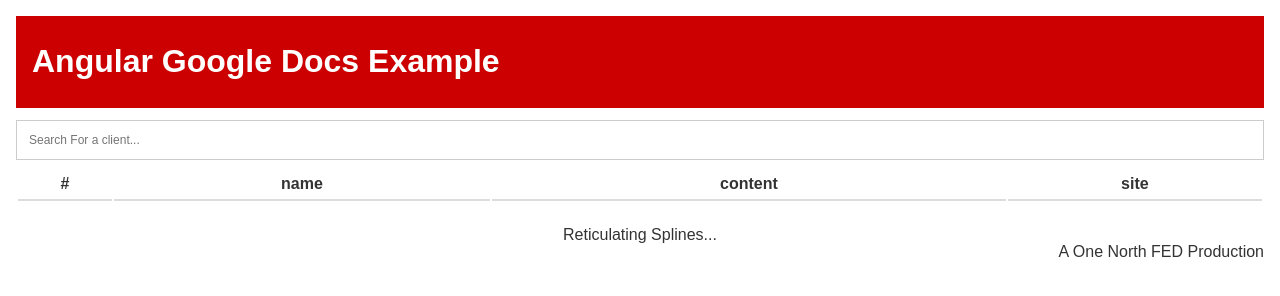
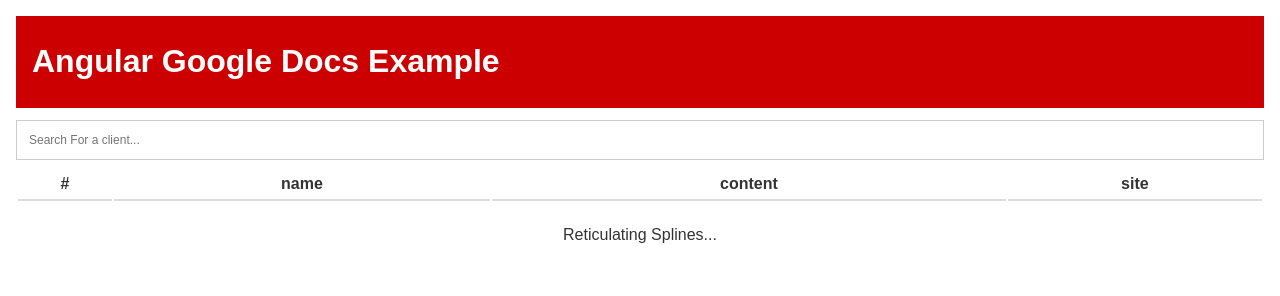
Before and after one commit to peterpme/ng-google-sheets-cms, a website: page example/index.html in a window 1280 px wide. Drawn offline with nearby package versions, Linux system fonts and the light colour scheme; some packages are replaced by stand-ins of ours; files that its build step writes are made by us from their sources.

Commit message:
updated example info

```diff
--- a/example/views/main.html
+++ b/example/views/main.html
@@ -27,6 +27,3 @@
   </tbody>
 </table>
 <div class="loading" ng-show="httpStatus == 0">Reticulating Splines...</div>
-<footer>
-  A One North FED Production
-</footer>
```
